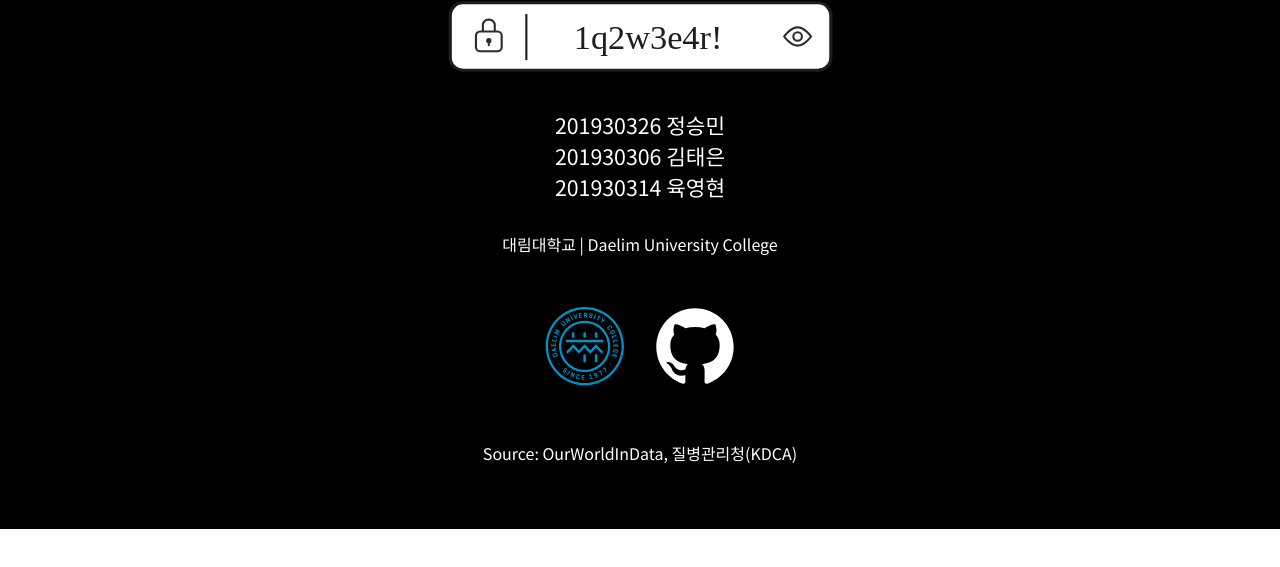
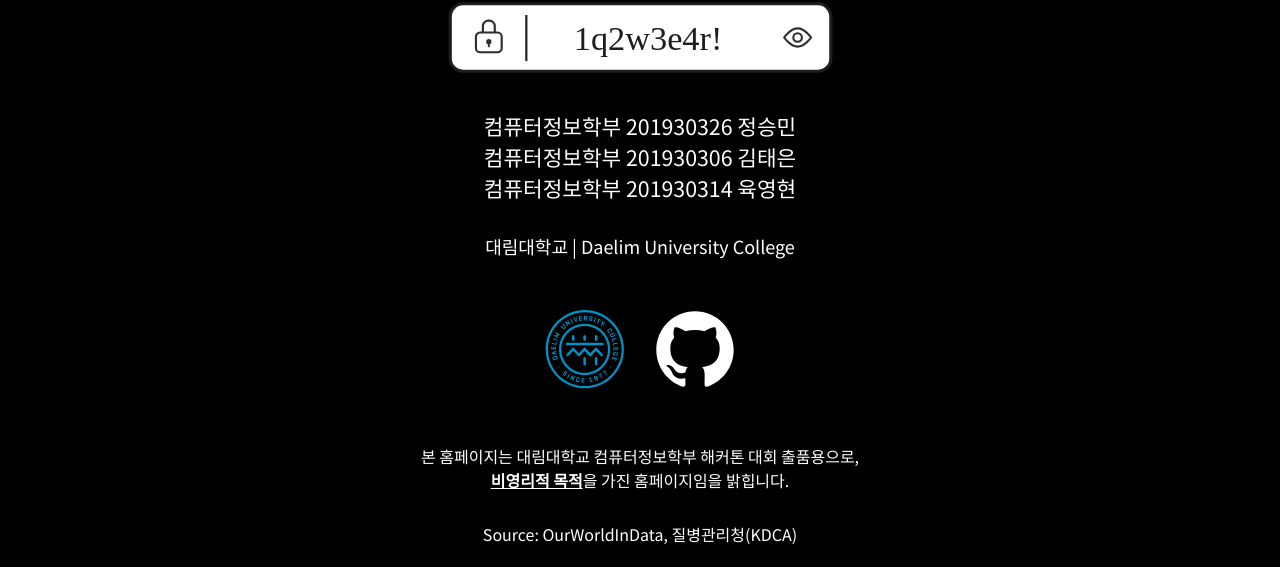
Before and after one commit to HarenKei/DUC_Monkeypox, a React (Create React App) app: page / in a window 1280 px wide. Shown: the part 1566-2133 px from the top of the page. Before the commit the page ends 2095 px from the top, so only its background shows below. Built offline with nearby package versions, Linux system fonts and the light colour scheme; a web font is replaced by a local one.

Commit message:
Updated Header, Footer CSS Codes

```diff
--- a/src/Components/Footer/Footer.css
+++ b/src/Components/Footer/Footer.css
@@ -3,12 +3,12 @@
 #root_footer{
     width:100%;
     font-family: 'Noto sans KR', 'sans-serif';
-    height:600px;
+    height:640px;
     background:#000000;
     margin-top:120px;
 }
 #root_footer p{
-    color:#ffffff !important;
+    color:#ffffff;
 }
 #footer_team_logo{
     margin-top:70px;
@@ -16,13 +16,21 @@
     cursor:pointer;
 }
 #footer_names{
+    margin-top:30px;
+}
+#footer_names a{
     font-family:'Noto sans KR';
     font-size:16pt;
-    margin-top:30px;
+    text-decoration:none;
+    color:#ffffff;
+}
+#footer_names a:hover{
+    text-decoration:underline;
 }
 #footer_school{
     font-family:'Noto sans KR';
     margin-top:30px;
+    font-size:13.5pt;
 }
 #logos{
     display:block;
@@ -35,8 +43,17 @@
     margin:0 15px;
     cursor:pointer;
 }
-#footer_source{
+#footer_announcement{
     font-family:'Noto sans KR';
     margin-top:50px;
+    font-size:12pt;
+}
+#footer_announcement b{
+    text-decoration: underline;
+}
+#footer_source{
+    margin-top:30px;
+    font-family:'Noto sans KR';
+    font-size:12pt;
 
 }
--- a/src/Components/Footer/Footer.js
+++ b/src/Components/Footer/Footer.js
@@ -10,12 +10,19 @@ const Footer = () => {
         <div id="root_footer">
             <img id="footer_team_logo" src={team_logo_svg}></img><br></br>
             <p id="footer_names">
-            201930326  정승민<br></br>
-            201930306  김태은<br></br>
-            201930314  육영현
+            <a href="https://github.com/HarenKei/" target="_blank">컴퓨터정보학부 201930326 정승민</a><br></br>
+            <a href="https://github.com/hugesilver/" target="_blank">컴퓨터정보학부 201930306 김태은</a><br></br>
+            <a href="https://github.com/Charizard6/" target="_blank">컴퓨터정보학부 201930314 육영현</a>
             </p>
             <p id="footer_school">대림대학교 | Daelim University College</p>
-            <p id="logos"><img src={daelim_logo_svg}></img><img src={github_logo_svg}></img></p>
+            <p id="logos">
+                <a href="http://daelim.ac.kr" target="_blank"><img src={daelim_logo_svg}></img></a>
+                <a href="https://github.com/HarenKei/DUC_Monkeypox" target="_blank"><img src={github_logo_svg}></img></a>
+            </p>
+            <p id="footer_announcement">
+                본 홈페이지는 대림대학교 컴퓨터정보학부 해커톤 대회 출품용으로,<br></br>
+                <b>비영리적 목적</b>을 가진 홈페이지임을 밝힙니다.
+            </p>
             <p id="footer_source">Source: OurWorldInData, 질병관리청(KDCA)</p>
         </div>
     )
--- a/src/Components/Header/Header.css
+++ b/src/Components/Header/Header.css
@@ -4,11 +4,11 @@
     width:1280px;
     font-family: 'Noto sans KR', 'sans-serif';
 }
-a{
+#root_header a{
     text-decoration:none;
     color:#bbbbbb;
 }
-a:hover{
+#root_header a:hover{
     text-decoration:underline;
 }
 #header_project_logo{
--- a/src/index.css
+++ b/src/index.css
@@ -7,11 +7,6 @@ body {
   -moz-osx-font-smoothing: grayscale;
 }
 
-code {
-  font-family: source-code-pro, Menlo, Monaco, Consolas, 'Courier New',
-    monospace;
-}
-
 *{
   text-align:center;
 }
```
